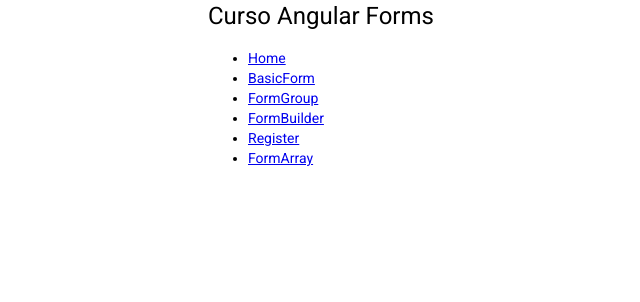
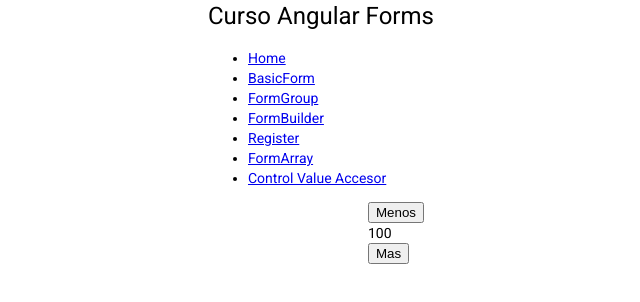
Before and after one commit to JuamBer/Platzi-CursoAngularForms, an Angular app: page /cva in a window 1280 px wide. Before the commit this address led to /. Shown: the top 302 px of the page, without its empty margins (112-752 px from the left). Built offline with nearby package versions, Linux system fonts and the light colour scheme.

Commit message:
feat: Crea tu propia librería de componentes con CVA o Control Value Accesor

```diff
--- a/src/app/app-routing.module.ts
+++ b/src/app/app-routing.module.ts
@@ -1,6 +1,7 @@
 import { NgModule } from '@angular/core';
 import { RouterModule, Routes } from '@angular/router';
 import { BasicFormComponent } from './components/basic-form/basic-form.component';
+import { CvaComponent } from './components/cva/cva.component';
 import { FormArrayComponent } from './components/form-array/form-array.component';
 import { FormBuilderComponent } from './components/form-builder/form-builder.component';
 import { FormGroupComponent } from './components/form-group/form-group.component';
@@ -27,6 +28,10 @@
     path: 'form-array',
     component: FormArrayComponent,
   },
+  {
+    path: 'cva',
+    component: CvaComponent,
+  },
 ];
 
 @NgModule({
--- a/src/app/app.component.html
+++ b/src/app/app.component.html
@@ -8,6 +8,7 @@
       <li><a routerLink="/form-builder">FormBuilder</a></li>
       <li><a routerLink="/register">Register</a></li>
       <li><a routerLink="/form-array">FormArray</a></li>
+      <li><a routerLink="/cva">Control Value Accesor</a></li>
     </ul>
   </nav>
 </header>
--- /dev/null
+++ b/src/app/components/cva/cva.component.html
@@ -0,0 +1,5 @@
+<div class="container">
+  <form [formGroup]="form">
+    <app-stepper formControlName="stock"></app-stepper>
+  </form>
+</div>
--- /dev/null
+++ b/src/app/components/cva/cva.component.ts
@@ -0,0 +1,19 @@
+import { Component, OnInit } from '@angular/core';
+import { FormBuilder, FormGroup, Validators } from '@angular/forms';
+
+@Component({
+  selector: 'app-cva',
+  templateUrl: './cva.component.html',
+  styleUrls: ['./cva.component.scss'],
+})
+export class CvaComponent implements OnInit {
+  form!: FormGroup;
+
+  constructor(private formBuilder: FormBuilder) {}
+
+  ngOnInit(): void {
+    this.form = this.formBuilder.group({
+      stock: [100, [Validators.required]],
+    });
+  }
+}
--- /dev/null
+++ b/src/app/shared/components/stepper/stepper.component.html
@@ -0,0 +1,5 @@
+<div class="container">
+  <button type="button" (click)="sub()" [disabled]="isDisabled">Menos</button>
+  <div>{{ currentValue }}</div>
+  <button type="button" (click)="add()" [disabled]="isDisabled">Mas</button>
+</div>
--- /dev/null
+++ b/src/app/shared/components/stepper/stepper.component.ts
@@ -0,0 +1,53 @@
+import { Component, OnInit, forwardRef } from '@angular/core';
+import { ControlValueAccessor, NG_VALUE_ACCESSOR } from '@angular/forms';
+
+@Component({
+  selector: 'app-stepper',
+  templateUrl: './stepper.component.html',
+  styleUrls: ['./stepper.component.scss'],
+  providers: [
+    {
+      provide: NG_VALUE_ACCESSOR,
+      useExisting: forwardRef(() => StepperComponent),
+      multi: true,
+    },
+  ],
+})
+export class StepperComponent implements OnInit, ControlValueAccessor {
+  currentValue = 5;
+
+  onChange = (_: any) => {};
+  onTouch = () => {};
+  isDisabled: boolean | undefined;
+
+  constructor() {}
+
+  ngOnInit(): void {}
+
+  writeValue(value: number): void {
+    if (value) {
+      this.currentValue = value;
+    }
+  }
+
+  registerOnChange(fn: any): void {
+    this.onChange = fn;
+  }
+  registerOnTouched(fn: any): void {
+    this.onTouch = fn;
+  }
+  setDisabledState?(isDisabled: boolean): void {
+    this.isDisabled = isDisabled;
+  }
+
+  add() {
+    this.currentValue += 1;
+    this.onTouch();
+    this.onChange(this.currentValue);
+  }
+  sub() {
+    this.currentValue -= 1;
+    this.onTouch();
+    this.onChange(this.currentValue);
+  }
+}
```
Also changed, not shown: src/app/app.module.ts (+6 -1 lines), src/app/components/cva/cva.component.scss (added), src/app/shared/components/stepper/stepper.component.scss (added), 2 other files (tests, documents, lock files or other folders).
